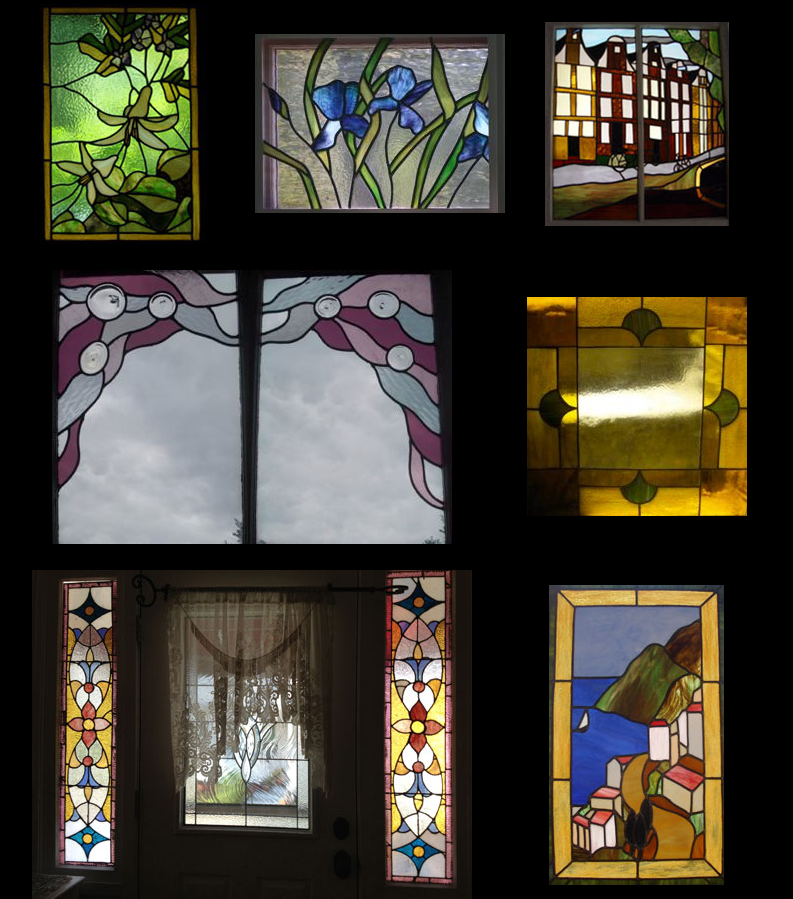
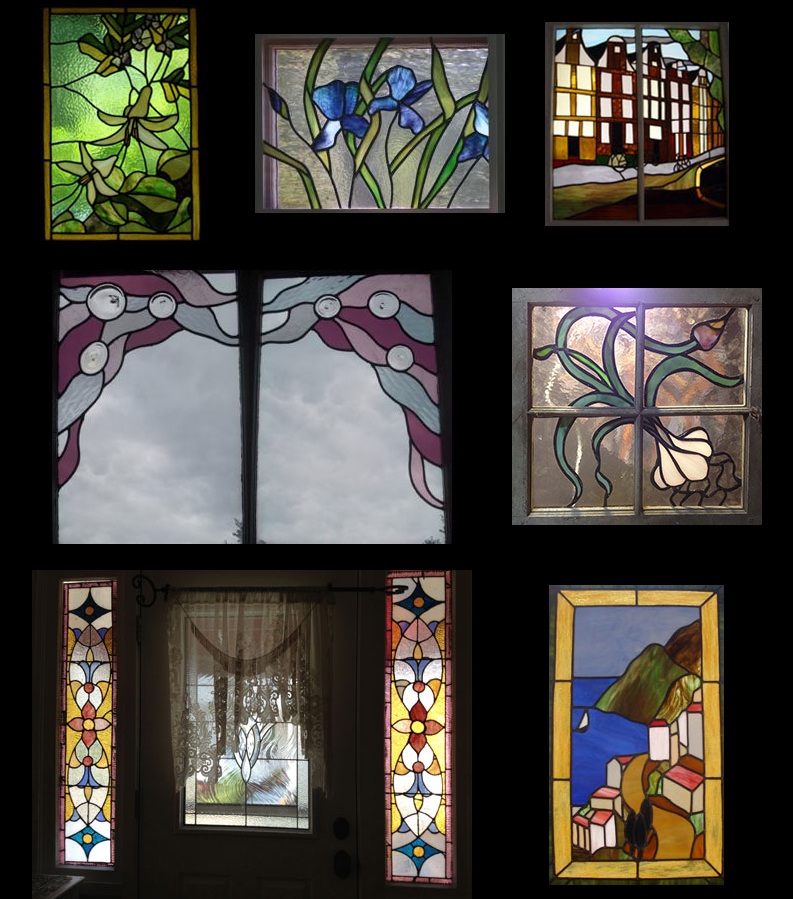
Before and after one commit to rahulbot/glass-and-lead, a PHP site: page /gallery-flatwork.php in a window 1280 px wide. Shown: the part 1864-2763 px from the top of the page, without its empty margins (260-1053 px from the left). Run offline with PHP 8.4, Linux system fonts and the light colour scheme.

Commit message:
adding garlic stained glass pieces

```diff
--- a/gallery-flatwork.php
+++ b/gallery-flatwork.php
@@ -57,7 +57,7 @@ Click the images to see the glass installed.
 	<tr><td>&nbsp;</td></tr>
 	<tr>
 		<td align="center" colspan="2"><a href="images/curtains-big.jpg" rel="lightbox"><img src="images/curtains.jpg"></a></td>
-		<td align="center"><a href="images/cristinas-big.jpg" rel="lightbox" title="Panel for interior door. (Somerville, MA)"><img src="images/cristinas.jpg"></a></td>
+		<td align="center"><a href="images/garlic-big.jpg" rel="lightbox" title="Garlic. (Gardiner, ME)"><img src="images/garlic.jpg"></a></td>
 	</tr>
 	<tr><td>&nbsp;</td></tr>
 	<tr>
```
Also changed, not shown: images/garlic-big.jpg (added), images/garlic.jpg (added).
